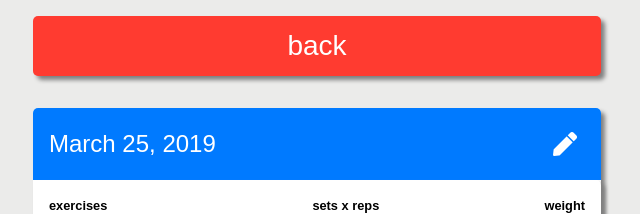
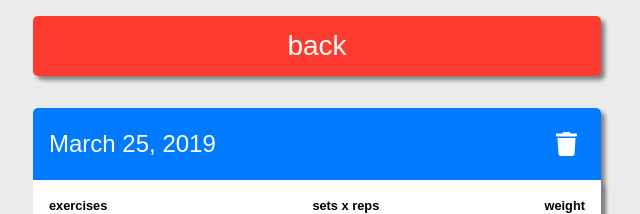
Before and after one commit to rcyork/workout, a React (Create React App) app: page /log in a window 1280 px wide. Shown: the top 214 px of the page, without its empty margins (323-963 px from the left). Built offline with nearby package versions, Linux system fonts and the light colour scheme.

Commit message:
- remove ability to edit logs - add ability to delete logs - add message for empty workout history

```diff
--- a/src/App.js
+++ b/src/App.js
@@ -37,8 +37,7 @@ class App extends React.Component {
             sets: 4,
             reps: 4,
             amrap: false,
-            weight: null,
-            isEditable: true
+            weight: null
           },
           {
             name: "squat",
@@ -59,7 +58,6 @@ class App extends React.Component {
             sets: 4,
             reps: 8,
             amrap: false,
-            isEditable: true,
             weight: 0
           }
         ]
@@ -91,8 +89,12 @@ class App extends React.Component {
     });
   };
 
-  setWorkoutToEdit = id => {
-    this.setState({ workoutToEdit: id });
+  deleteLogEntry = key => {
+    this.setState(prevState => {
+      return {
+        log: prevState.log.filter(log => log.key !== key)
+      };
+    });
   };
 
   setFirstVisitToFalse = () => {
@@ -150,7 +152,11 @@ class App extends React.Component {
                   <Log
                     log={this.state.log}
                     editWorkout={this.editWorkout}
-                    setWorkoutToEdit={this.setWorkoutToEdit}
+                    deleteLogEntry={this.deleteLogEntry}
+                    isLogEmpty={
+                      this.state.log === undefined ||
+                      this.state.log.length === 0
+                    }
                   />
                 )}
               />
--- a/src/components/Log/Log.css
+++ b/src/components/Log/Log.css
@@ -4,3 +4,12 @@
   grid-gap: 2rem;
   height: 100%;
 }
+
+.emptyLogMessage {
+  font-size: 2rem;
+  /* background: white;
+  box-shadow: 4px 4px 4px grey;
+  padding: 1rem; */
+  text-align: center;
+  color: grey;
+}
--- a/src/components/Log/Log.js
+++ b/src/components/Log/Log.js
@@ -5,11 +5,14 @@ import { Button } from "../Button/Button";
 
 import "./Log.css";
 
-export const Log = ({ log, editWorkout, setWorkoutToEdit }) => {
+export const Log = ({ log, deleteLogEntry, isLogEmpty }) => {
   return (
     <div className="log">
       <Button text="back" type="cancel" destination="/" />
-      {log.map(item => {
+      {isLogEmpty ? (
+        <h2 className="emptyLogMessage">You have no workout history.</h2>
+      ) : (
+        log.map(item => {
           const workout = item;
           const weights = item.exercises.map(exercise => {
             return { name: exercise.name, weight: exercise.weight };
@@ -17,15 +20,16 @@ export const Log = ({ log, editWorkout, setWorkoutToEdit }) => {
 
           return (
             <Snapshot
-            setWorkoutToEdit={setWorkoutToEdit}
-            editWorkout={editWorkout}
+              deleteLogEntry={deleteLogEntry}
               workout={workout}
               weights={weights}
               key={item.key}
               isLogCard={true}
+              isLogEmpty={isLogEmpty}
             />
           );
-      })}
+        })
+      )}
     </div>
   );
 };
--- a/src/components/Snapshot/Snapshot.css
+++ b/src/components/Snapshot/Snapshot.css
@@ -21,12 +21,12 @@
   align-items: center;
 }
 
-.fa-pen {
+.fa-trash {
   padding: 0.5rem;
   color: white;
 }
 
-.editLogEntry {
+.deleteLogEntry {
   background: none;
   cursor: pointer;
   outline: none;
--- a/src/components/Snapshot/Snapshot.js
+++ b/src/components/Snapshot/Snapshot.js
@@ -13,8 +13,8 @@ export const Snapshot = ({
   weights,
   title,
   isLogCard,
-  editWorkout,
-  setWorkoutToEdit
+  deleteLogEntry,
+  isLogEmpty
 }) => {
   return (
     <div className="snapshot">
@@ -22,11 +22,11 @@ export const Snapshot = ({
         {title ? title : moment(workout.key).format("LL")}
         {isLogCard ? (
           <Link
-            className="editLogEntry"
-            to="/active-workout"
-            onClick={() => setWorkoutToEdit(workout.key)}
+            to={isLogEmpty ? "/" : "/log"}
+            className="deleteLogEntry"
+            onClick={() => deleteLogEntry(workout.key)}
           >
-            <span className="fas fa-pen" />
+            <span className="fas fa-trash" />
           </Link>
         ) : null}
       </h2>
@@ -34,7 +34,6 @@ export const Snapshot = ({
         workout={workout}
         modifier="snapshot"
         weights={weights}
-        editWorkout={editWorkout}
         purpose={isLogCard ? "edit" : "log"}
         destination={isLogCard ? "/active-workout" : "/"}
       />
--- a/src/components/Workout/Workout.js
+++ b/src/components/Workout/Workout.js
@@ -166,7 +166,9 @@ export class Workout extends React.Component {
                         exercise.weight
                       )}
                     </td>
-                    {modifier === "normal" ? (
+                    {(modifier === "normal" ||
+                      modifier === "isCollectingData") &&
+                    exercise.weight ? (
                       <td align="right" className="cell">
                         <input type="checkbox" />
                       </td>
--- a/src/notes.js
+++ b/src/notes.js
@@ -55,6 +55,4 @@
 // sunday - finish local storage persisitence and fix any outstanding issues on app
 
 // TODO :
-//? make originally editable weight values still editable upon repeat edits of logs
-//? fix editing log route to not be the exact same as active-workout so that if a refresh happens whilst editing a log progress doesn't get lost
-//? persist previously logged weight upon launching an edit on that log so that displayed weight is always in sync with logged weight
+//? create mathematical function to calculate weights for each workout
```
Lines whose indentation alone changed are shown as unchanged.
